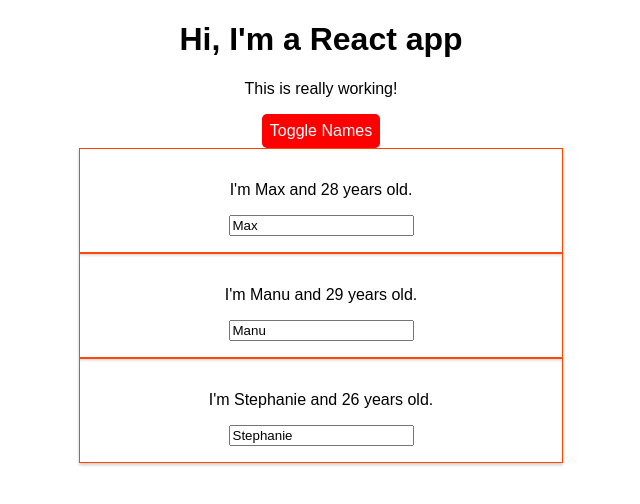
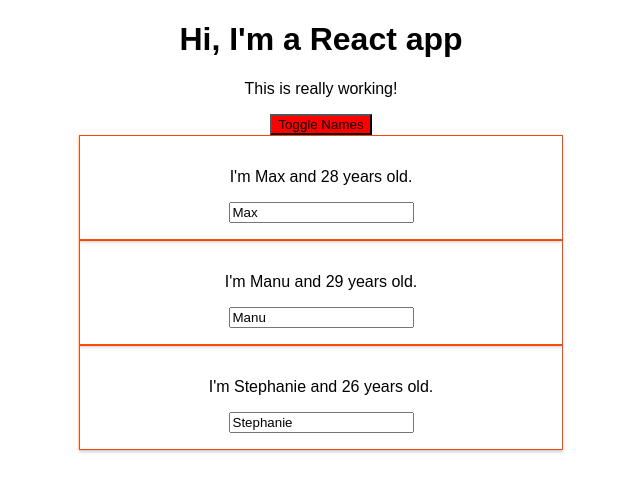
Before and after one commit to keerthinaik/react-complete-guide, a React (Create React App) app: page / in a window 1280 px wide. Both pictures are taken after a click on the button "Toggle Names". Shown: the top 504 px of the page, without its empty margins (319-959 px from the left). Built offline with nearby package versions, Linux system fonts and the light colour scheme.

Commit message:
removed changes made by styled-components

```diff
--- a/src/App.js
+++ b/src/App.js
@@ -1,23 +1,6 @@
 import React, {Component} from 'react';
-import styled from 'styled-components';
 import './App.css';
 import Person from './Person/Person'
-
-const StyledButton = styled.button`
-    background-color: ${props => props.alt ? 'red': 'green'};
-    color: white;
-    font: inherit;
-    border: None;
-    border-radius: 5px;
-    padding: 8px;
-    cursor: pointer;
-
-    &:hover {
-        background-color: ${props => props.alt ? 'salmon': 'lightgreen'};
-        color: black;
-    }
-`;
-
 
 class App extends Component {
     state = {
@@ -29,6 +12,8 @@
         otherState: 'Some other value',
         showPersons: false
     };
+
+
 
     nameChangedHandler = (event, id) => {
         const personIndex = this.state.persons.findIndex(p => {
@@ -70,9 +55,16 @@
 
     render() {
 
+        const style = {
+            backgroundColor: 'green'
+        };
+
         let persons = null;
 
+        style.backgroundColor = 'green';
+
         if (this.state.showPersons) {
+            style.backgroundColor = 'red';
             persons = (
                 <div>
                     {
@@ -102,10 +94,10 @@
             <div className="App">
                 <h1>Hi, I'm a React app</h1>
                 <p className={classes.join(' ')}>This is really working!</p>
-                <StyledButton
-                    alt={this.state.showPersons}
+                <button
+                    style={style}
                     onClick={() => this.togglePersonsHandler('Maxmilian!!')}>Toggle Names
-                </StyledButton>
+                </button>
                 {persons}
             </div>
         );
--- a/src/Person/Person.js
+++ b/src/Person/Person.js
@@ -1,29 +1,19 @@
 import React from 'react';
-import styled from 'styled-components';
-// import './Person.css'
-
-const StyledDiv = styled.div`
-    width: 60%;
-    margin: auto;
-    border: 1px solid orangered;
-    box-shadow: 0 2px 3px #ccc;
-    padding: 16px;
-    text-align: center;
-
-    @media (min-width: 500px) {
-            width: 450px;
-    }
-`;
+import './Person.css'
 
 const person = (props) => {
 
+    const style = {
+        '@media (min-width: 500px)': {
+            width: '450px'
+        }
+    };
+
     return (
-        // <div className="Person" style={style}>
-        <StyledDiv>
+        <div className="Person" style={style}>
             <p onClick={props.click}>I'm {props.name} and {props.age} years old.</p>
             <input type="text" onChange={props.changed} value={props.name}/>
-        </StyledDiv>
-        // </div>
+        </div>
     )
 };
 
```
